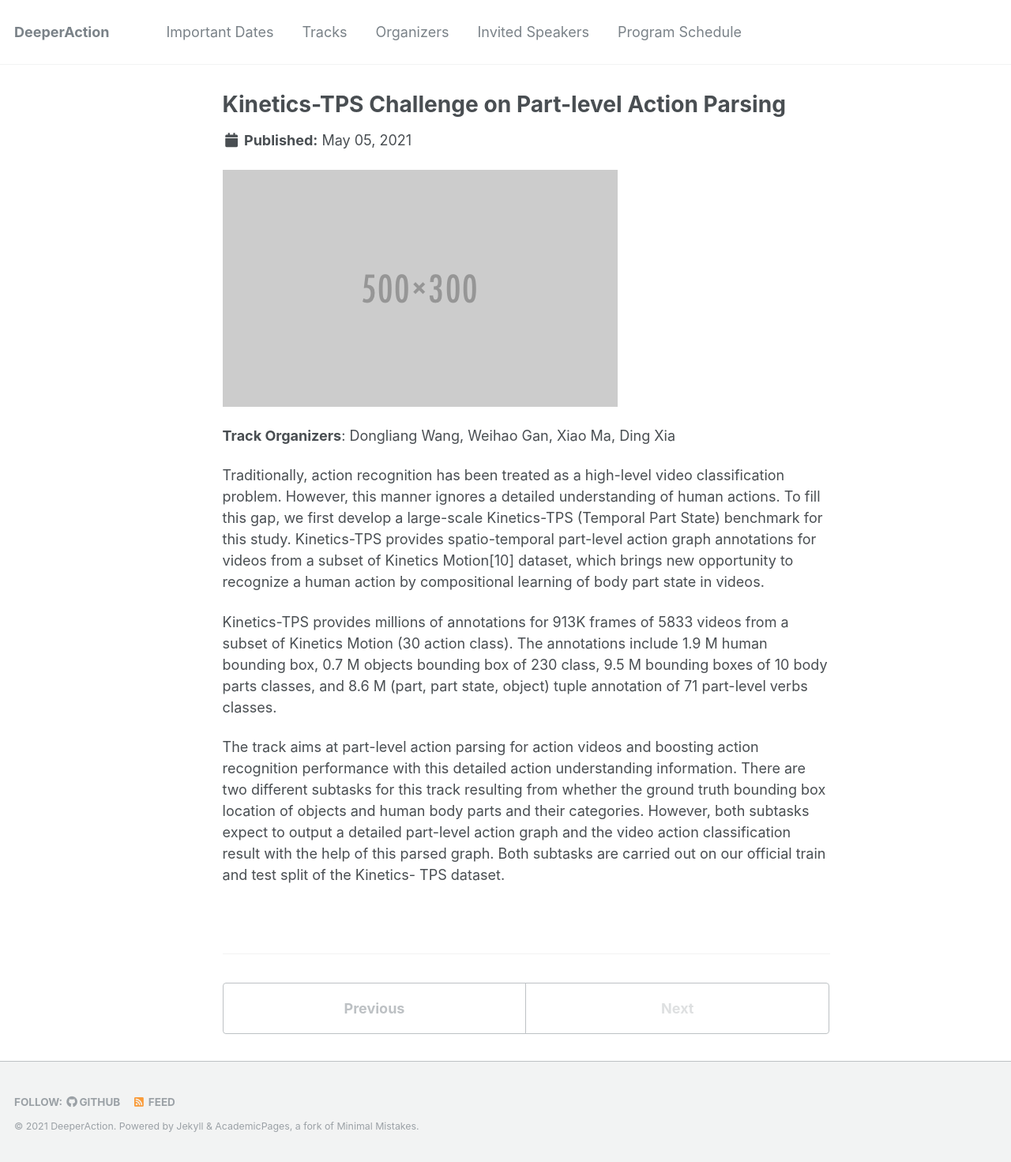
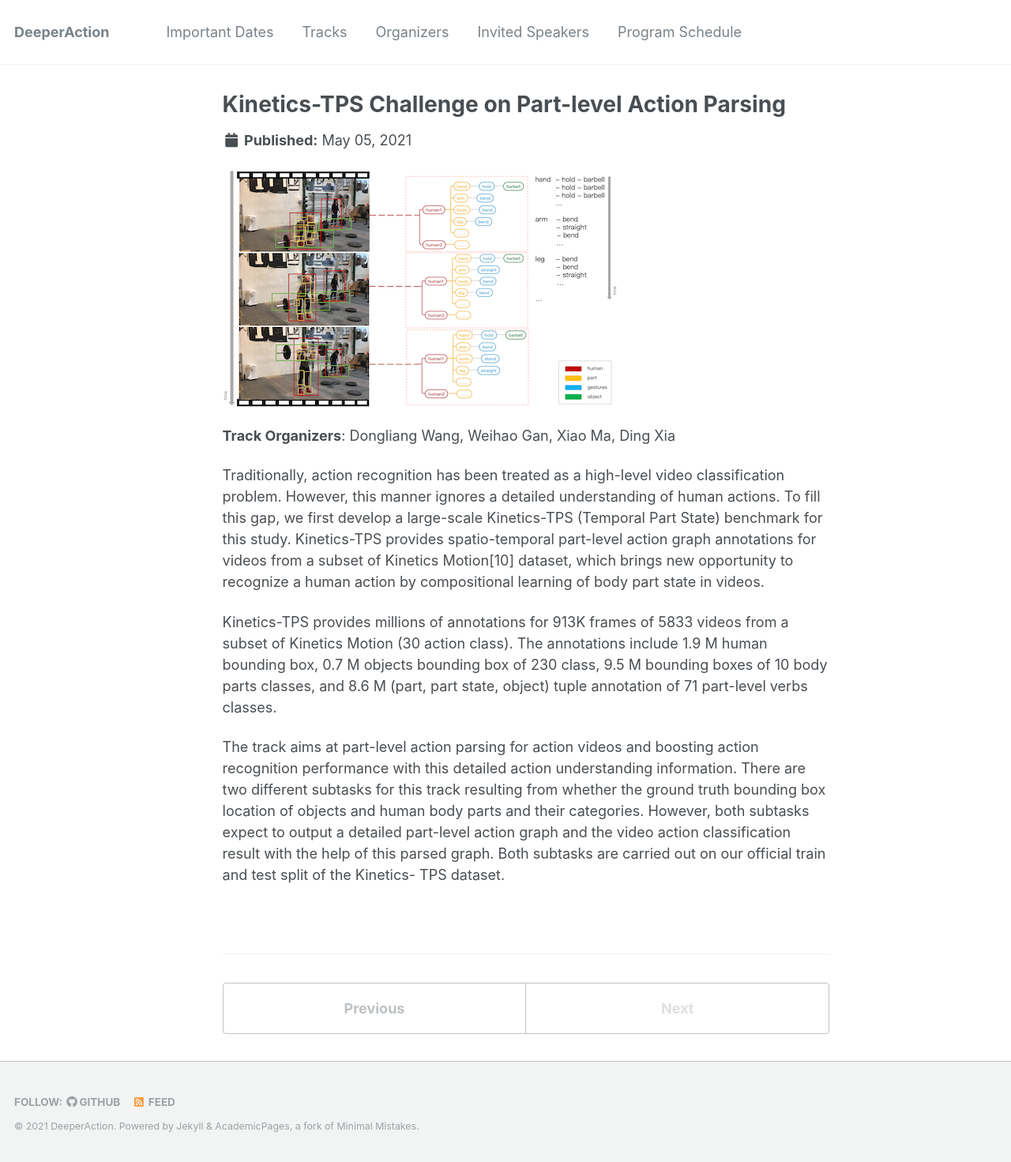
Before and after one commit to deeperaction/deeperaction.github.io, a Jekyll site: the page built from _tracks/3-kineticstps.md, in a window 1280 px wide. Shown: the whole page at 79% size. Built offline with Jekyll 4.4.1, drawn with Linux system fonts in a browser that asks for light colours.

Commit message:
UPDATE: png for track3

```diff
--- a/_tracks/3-kineticstps.md
+++ b/_tracks/3-kineticstps.md
@@ -1,10 +1,10 @@
 ---
 title: "Kinetics-TPS Challenge on Part-level Action Parsing"
-excerpt: "Decomposing the action instance into a human part graph and detecting action labels for all human parts an as well the whole human. <br/><img src='/images/500x300.png'>"
+excerpt: "Decomposing the action instance into a human part graph and detecting action labels for all human parts an as well the whole human. <br/><img src='/images/track3.png'>"
 collection: tracks
 ---
 
-<img src='/images/500x300.png'>
+<img src='/images/track3.png'>
 
 **Track Organizers**: Dongliang Wang, Weihao Gan, Xiao Ma, Ding Xia
 
```
Also changed, not shown: images/track3.png (added).
